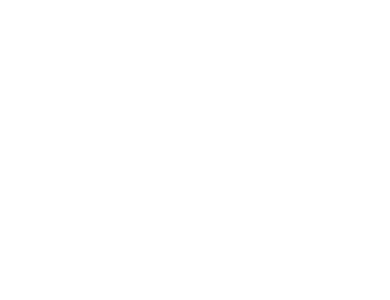
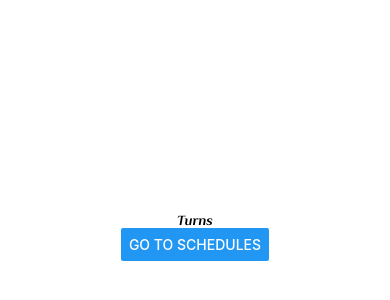
Before and after one commit to MauroAc98/RegisterNailsArt, a React Native app: screen / in a window 390 px wide. Shown: the part 186-486 px from the top of the page. Built offline with nearby package versions, Linux system fonts and the light colour scheme.

Commit message:
navigation test and configuration

```diff
--- a/src/index.jsx
+++ b/src/index.jsx
@@ -1,7 +1,7 @@
 
 import { ActivityIndicator } from 'react-native';
 import { useFonts } from 'expo-font';
-import AppNavigator from './navigation';
+import Navigation from './navigation';
 
 export default function App() {
 
@@ -17,6 +17,6 @@ export default function App() {
   }
 
   return (
-    <AppNavigator />
+    <Navigation />
   );
 }
--- a/src/navigation/index.jsx
+++ b/src/navigation/index.jsx
@@ -1,4 +1,4 @@
-import { NavigationContainer, navigationContainer } from '@react-navigation/native';
+import { NavigationContainer } from '@react-navigation/native';
 
 import MainNavigator from "./main";
 
--- a/src/navigation/main/index.jsx
+++ b/src/navigation/main/index.jsx
@@ -4,10 +4,12 @@ import { Schedules, Turns } from '../../screens';
 const Stack = createNativeStackNavigator();
 
 const MainNavigator = () => {
-    <Stack.Navigator initialRouteName='Turns'>
-        <Stack.Screen name='Turns' component={Turns} />
-        <Stack.Screen name='Schedules' component={Schedules} />
-    </Stack.Navigator>
+    return (
+        <Stack.Navigator initialRouteName='Turns'>
+            <Stack.Screen name='Turns' component={Turns} options={{ headerShown: false }} />
+            <Stack.Screen name='Schedules' component={Schedules} />
+        </Stack.Navigator>
+    );
 };
 
 export default MainNavigator;
--- a/src/screens/turns/index.jsx
+++ b/src/screens/turns/index.jsx
@@ -1,11 +1,12 @@
 import React from "react";
-import { View, Text } from 'react-native';
+import { View, Text,Button } from 'react-native';
 import { styles } from './styles';
 
-const Turns = () => {
+const Turns = ({ navigation }) => {
     return (
         <View style={styles.container}>
             <Text style={styles.title}>Turns</Text>
+            <Button title={'Go to Schedules'} onPress={() => navigation.navigate("Schedules")}></Button>
         </View>
     )
 }
```
